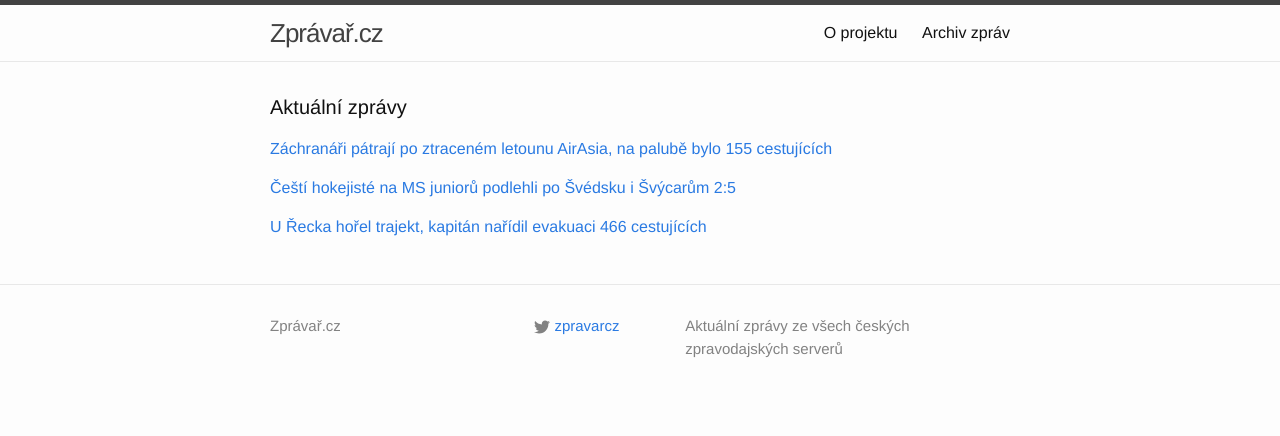
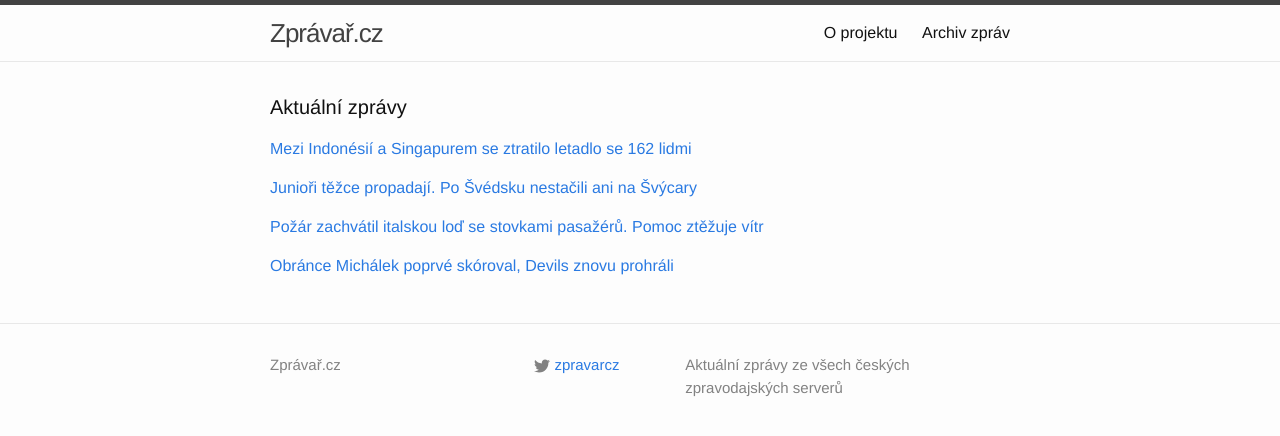
Before and after one commit to adliska/zpravar, a Jekyll site: the page built from index.html, in a window 1280 px wide. Shown: the top 436 px of the page. Built offline with Jekyll 4.4.1, drawn with Linux system fonts in a browser that asks for light colours.

Commit message:
zpravar news update

```diff
--- a/index.html
+++ b/index.html
@@ -5,9 +5,11 @@ layout: default
 <div class="home">
     <h1 class="page-heading">Aktuální zprávy</h1>
 
-<p><a href="javascript:;" onclick="toggle_visibility('zpravy0')">Záchranáři pátrají po ztraceném letounu AirAsia, na palubě bylo 155 cestujících</a></p>
+<p><a href="javascript:;" onclick="toggle_visibility('zpravy0')">Mezi Indonésií a Singapurem se ztratilo letadlo se 162 lidmi</a></p>
 <div id="zpravy0" style="display:none">
 <ul>
+<li><a href=http://www.ceskatelevize.cz/ct24/svet/296559-mezi-indonesii-a-singapurem-se-ztratilo-letadlo-se-162-lidmi/>Mezi Indonésií a Singapurem se ztratilo letadlo se 162 lidmi - www.ceskatelevize.cz</a></li>
+<li><a href=http://www.tyden.cz/rubriky/zahranici/asie-a-oceanie/v-indonesii-zmizelo-letadlo-na-palube-bylo-162-lidi_328468.html>V Indonésii zmizelo letadlo, na palubě bylo 162 lidí - www.tyden.cz</a></li>
 <li><a href=http://www.rozhlas.cz/_zprava/zachranari-patraji-po-ztracenem-letounu-airasia-na-palube-bylo-155-cestujicich--1437000>Záchranáři pátrají po ztraceném letounu AirAsia, na palubě bylo 155 cestujících - www.rozhlas.cz</a></li>
 <li><a href=http://www.rozhlas.cz/_zprava/zachranari-patraji-po-ztracenem-letounu-airasia-na-palube-bylo-155-cestujicich-a-6-clenu-posadky--1437000>Záchranáři pátrají po ztraceném letounu AirAsia, na palubě bylo 155 cestujících a 6 členů posádky - www.rozhlas.cz</a></li>
 <li><a href=http://zpravy.aktualne.cz/zahranici/v-indonesii-zmizelo-letadlo-na-palube-bylo-161-lidi/r~c0ad52c28e5811e490f70025900fea04/>V Indonésii zmizelo letadlo, na palubě bylo 161 lidí - zpravy.aktualne.cz</a></li>
@@ -17,20 +19,32 @@ layout: default
 <li><a href=http://www.rozhlas.cz/_zprava/letoun-airasia-se-155-pasazery-zmizel-mezi-indonesii-a-singapurem--1437000>Letoun AirAsia se 155 pasažéry zmizel mezi Indonésií a Singapurem - www.rozhlas.cz</a></li>
 <li><a href=http://zpravy.idnes.cz/ztraceny-airbus-airasia-do-singapuru-dwk-/zahranicni.aspx?c=A141228_050117_zahranicni_jw>U Jakarty zmizel airbus se 155 lidmi na palubě, mířil do Singapuru - zpravy.idnes.cz</a></li>
 </ul>
-</div><p><a href="javascript:;" onclick="toggle_visibility('zpravy1')">Čeští hokejisté na MS juniorů podlehli po Švédsku i Švýcarům 2:5</a></p>
+</div><p><a href="javascript:;" onclick="toggle_visibility('zpravy1')">Junioři těžce propadají. Po Švédsku nestačili ani na Švýcary</a></p>
 <div id="zpravy1" style="display:none">
 <ul>
+<li><a href=http://www.tyden.cz/rubriky/sport/hokej/juniori-tezce-propadaji-po-svedsku-nestacili-ani-na-svycary_328466.html>Junioři těžce propadají. Po Švédsku nestačili ani na Švýcary - www.tyden.cz</a></li>
 <li><a href=http://www.denik.cz/hokej/cesti-hokejiste-na-ms-junioru-podlehli-po-svedsku-i-svycarum-2-5-20141228.html>Čeští hokejisté na MS juniorů podlehli po Švédsku i Švýcarům 2:5 - www.denik.cz</a></li>
 <li><a href=http://www.tyden.cz/rubriky/sport/hokej/stihnou-se-juniori-probrat-trener-trnka-dostali-jsme-lekci_328467.html>Stihnou se junioři probrat? Trenér Trnka: Dostali jsme lekci - www.tyden.cz</a></li>
 <li><a href=http://www.sportovninoviny.cz/zpravy/cesti-hokejiste-na-ms-junioru-podlehli-i-svycarum/1162814>Čeští hokejisté na MS juniorů podlehli i Švýcarům - www.sportovninoviny.cz</a></li>
 <li><a href=http://www.tyden.cz/rubriky/sport/hokej/juniori-tezce-propadaji-po-svedsku-nestacili-na-slabsi-svycarsko_328466.html>Junioři těžce propadají. Po Švédsku nestačili na slabší Švýcarsko - www.tyden.cz</a></li>
 <li><a href=http://www.rozhlas.cz/_zprava/hokejiste-do-20-let-nezvladaji-oslabeni-na-ms-prohrali-i-se-svycarskem-25--1436989>Hokejisté do 20 let nezvládají oslabení, na MS prohráli i se Švýcarskem 2:5 - www.rozhlas.cz</a></li>
 </ul>
-</div><p><a href="javascript:;" onclick="toggle_visibility('zpravy2')">U Řecka hořel trajekt, kapitán nařídil evakuaci 466 cestujících</a></p>
+</div><p><a href="javascript:;" onclick="toggle_visibility('zpravy2')">Požár zachvátil italskou loď se stovkami pasažérů. Pomoc ztěžuje vítr </a></p>
 <div id="zpravy2" style="display:none">
 <ul>
+<li><a href=http://www.lidovky.cz/italskou-lod-se-466-pasazery-a-cleny-posadky-zachvatil-pozar-po6-/zpravy-svet.aspx?c=A141228_083454_ln_zahranici_sho>Požár zachvátil italskou loď se stovkami pasažérů. Pomoc ztěžuje vítr  - www.lidovky.cz</a></li>
+<li><a href=http://www.rozhlas.cz/_zprava/italsky-trajekt-se-466-lidmi-na-palube-zachvatil-pozar--1437003>Italský trajekt se 466 lidmi na palubě zachvátil požár - www.rozhlas.cz</a></li>
+<li><a href=http://echo24.cz/a/wv8L9>Italskou loď se 466 lidmi na palubě zachvátil požár - echo24.cz</a></li>
 <li><a href=http://zpravy.idnes.cz/pozar-na-lodi-norman-atlantic-dj8-/zahranicni.aspx?c=A141228_080331_zahranicni_cen>U Řecka hořel trajekt, kapitán nařídil evakuaci 466 cestujících - zpravy.idnes.cz</a></li>
 <li><a href=http://zpravy.aktualne.cz/zahranici/na-italskem-trajektu-vypukl-pozar-stovky-lidi-se-evakuuji/r~66d5e9928e5f11e49e4b0025900fea04/>Na italském trajektu vypukl požár, stovky lidí se evakuují - zpravy.aktualne.cz</a></li>
 <li><a href=http://zahranicni.ihned.cz/evropa-slovensko/c1-63304770-v-trajektu-z-recka-do-italie-s-466-lidmi-na-palube-vypukl-pozar>V trajektu z Řecka do Itálie s 466 lidmi na palubě vypukl požár - zahranicni.ihned.cz</a></li>
 </ul>
+</div><p><a href="javascript:;" onclick="toggle_visibility('zpravy3')">Obránce Michálek poprvé skóroval, Devils znovu prohráli</a></p>
+<div id="zpravy3" style="display:none">
+<ul>
+<li><a href=http://www.denik.cz/hokej/obrance-michalek-poprve-skoroval-devils-znovu-prohrali-20141228.html>Obránce Michálek poprvé skóroval, Devils znovu prohráli - www.denik.cz</a></li>
+<li><a href=http://sport.aktualne.cz/zbynek-michalek-letos-poprve-skoroval-devils-znovu-prohrali/r~055a64a28e6111e4a7d8002590604f2e/>Zbyněk Michálek letos poprvé skóroval, Devils znovu prohráli - sport.aktualne.cz</a></li>
+<li><a href=http://www.sportovninoviny.cz/zpravy/obrance-michalek-poprve-skoroval-devils-znovu-prohrali/1162831>Obránce Michálek poprvé skóroval, Devils znovu prohráli - www.sportovninoviny.cz</a></li>
+<li><a href=http://hokej.idnes.cz/obrance-michalek-dal-prvni-gol-dkq-/nhl.aspx?c=A141228_071703_nhl_Mkr>Obránce Michálek dal první gól, New Jersey i po změně trenéra prohrálo - hokej.idnes.cz</a></li>
+</ul>
 </div></div>
```
